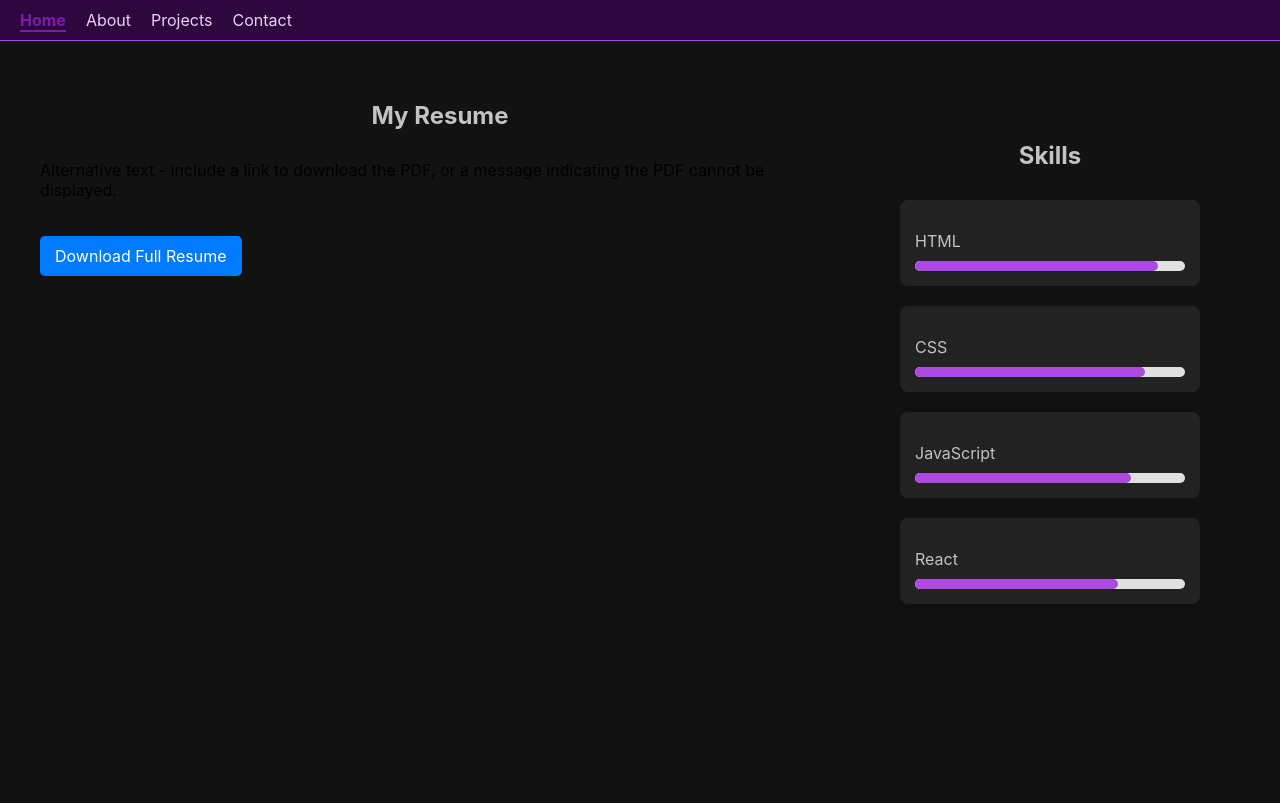
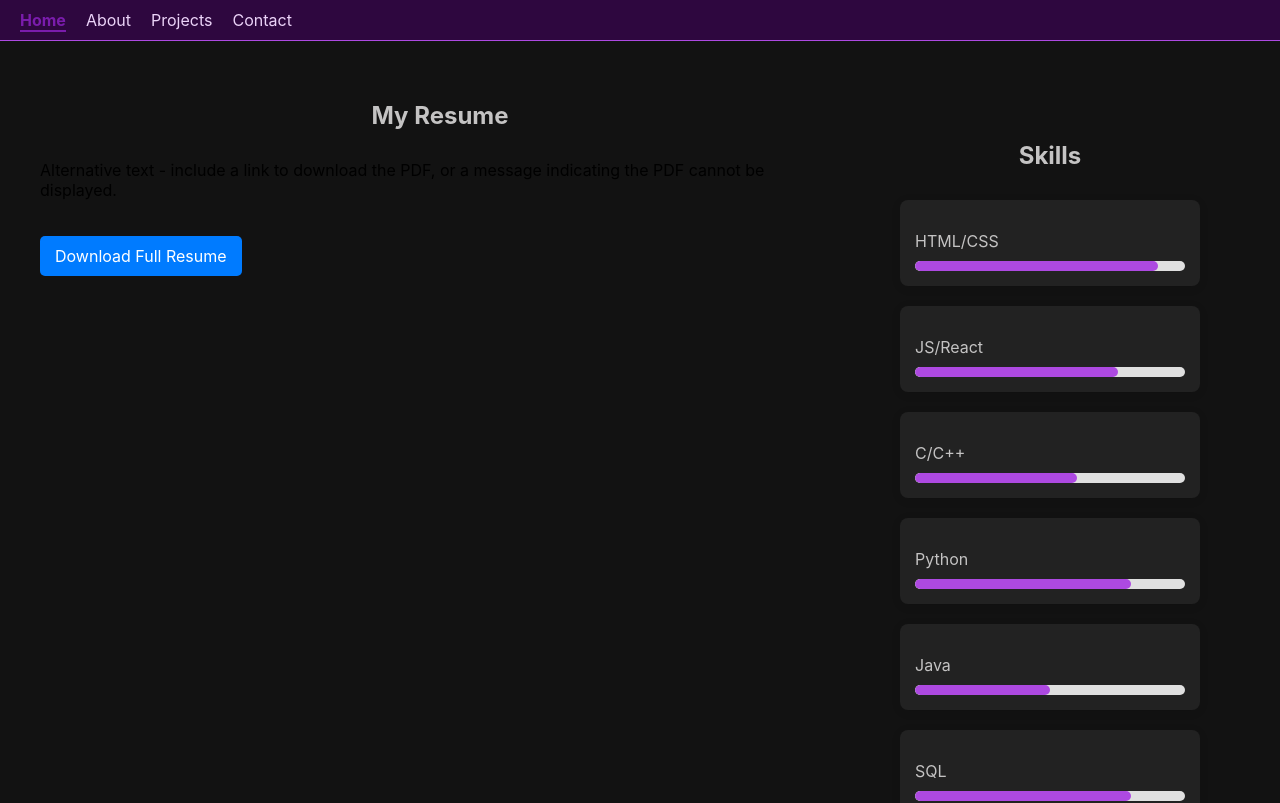
Before and after one commit to AniketKumar10/my-web-profile, a React (Create React App) app in the folder my-web-profile/: page /about in a window 1280 px wide. Shown: the top 803 px of the page. Built offline with nearby package versions, Linux system fonts and the light colour scheme.

Commit message:
added more skills - ./skills

```diff
--- a/my-web-profile/src/components/Skills.css
+++ b/my-web-profile/src/components/Skills.css
@@ -20,6 +20,11 @@
     padding: 15px;
     border-radius: 8px;
     box-shadow: 0 2px 10px rgba(0, 0, 0, 0.1);
+    transition: box-shadow 0.3s ease; /* Add a transition for a smooth effect */
+}
+
+.skill-bar:hover {
+    box-shadow: 0 0 10px #ffffff, 0 0 40px #b700ff;
 }
 
 .skill-bar p {
--- a/my-web-profile/src/components/Skills.js
+++ b/my-web-profile/src/components/Skills.js
@@ -3,10 +3,13 @@ import './Skills.css';
 
 const Skills = () => {
   const skills = [
-    { name: "HTML", level: "90%" },
-    { name: "CSS", level: "85%" },
-    { name: "JavaScript", level: "80%" },
-    { name: "React", level: "75%" },
+    { name: "HTML/CSS", level: "90%" },
+    { name: "JS/React", level: "75%" },
+    { name: "C/C++", level: "60%" },
+    { name: "Python", level: "80%" },
+    { name: "Java", level: "50%" },
+    { name: "SQL", level: "80%"},
+    { name: "Google Cloud", level: "70%"}
   ];
 
   return (
```
